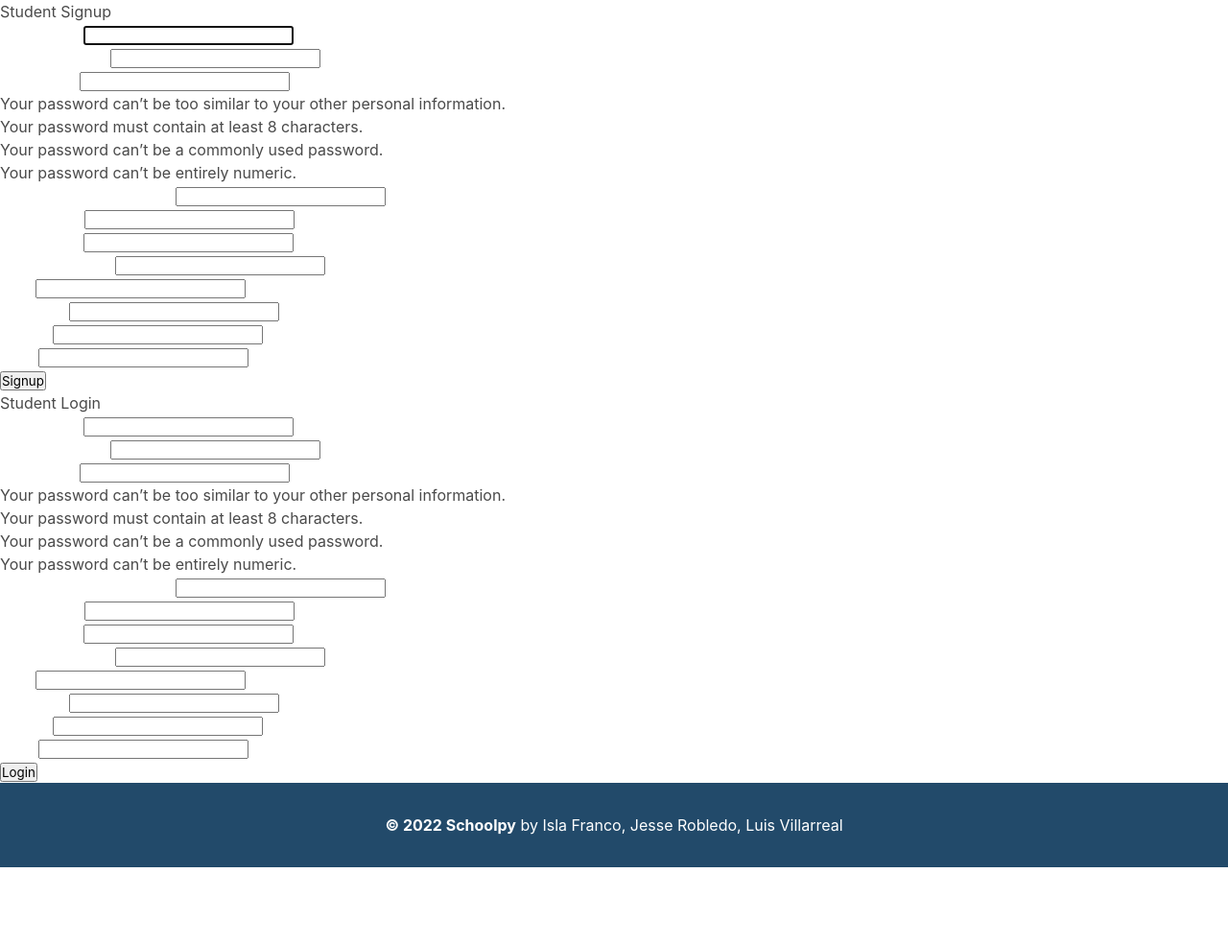
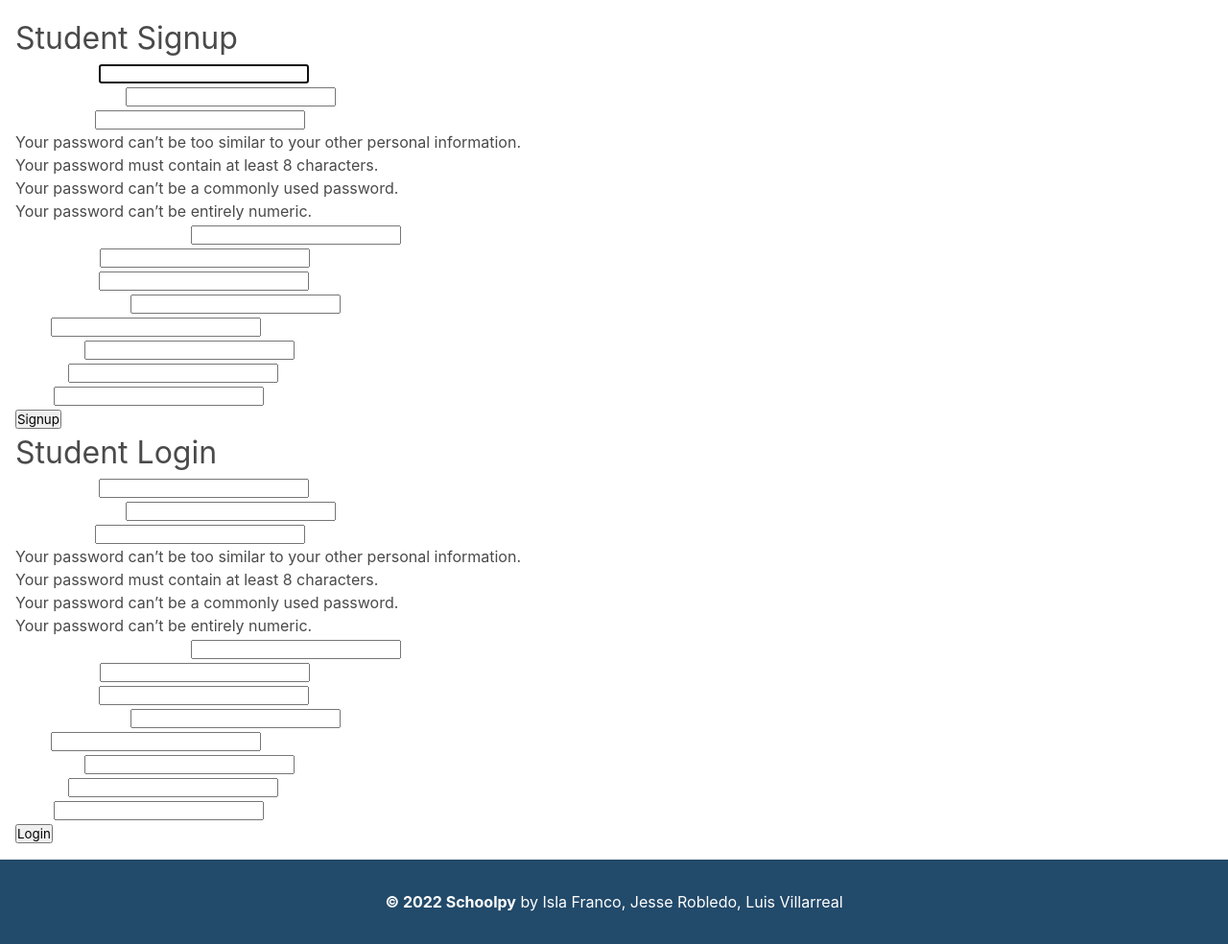
Before and after one commit to IslaFranco/schoolpy, a Django app: page /accounts/signup/student/ in a window 1280 px wide. Shown: the part 56-1040 px from the top of the page at 96% size. Before the commit the page ends 960 px from the top, so only its background shows below. Run offline with Django 4.2, Linux system fonts and the light colour scheme.

Commit message:
wip: new css for teacher signup page

```diff
--- a/main_app/static/css/style.css
+++ b/main_app/static/css/style.css
@@ -7,11 +7,20 @@
     --main-color: rgb(34, 74, 106);
     --main-color-hover: rgb(34, 74, 106);
 }
+h1{
+    font-size: 2rem;
+}
 body{
     height: 100vh;
     display: flex;
     flex-direction: column;
     justify-content: space-between;
+}
+main{
+    display: flex;
+    flex-direction: column;
+    justify-content: center;
+    padding: 1rem;
 }
 footer{
     background-color: var(--main-color) !important;
@@ -23,7 +32,6 @@ footer a,p,strong{
 footer a:hover{
     color: rgb(232, 232, 232);
 }
-
 .navbar{
     background-color: rgb(234, 234, 234);
 }
@@ -35,3 +43,16 @@ footer a:hover{
     color: white;
     background-color: var(--main-color-hover);
 }
+.column{
+    display: flex;
+    flex-direction: column;
+    align-items: center;
+}
+.label-container{
+    display: flex;
+    align-content: center;
+}
+.label{
+    max-width: 250px;
+    padding: 0.4rem;
+}
```
